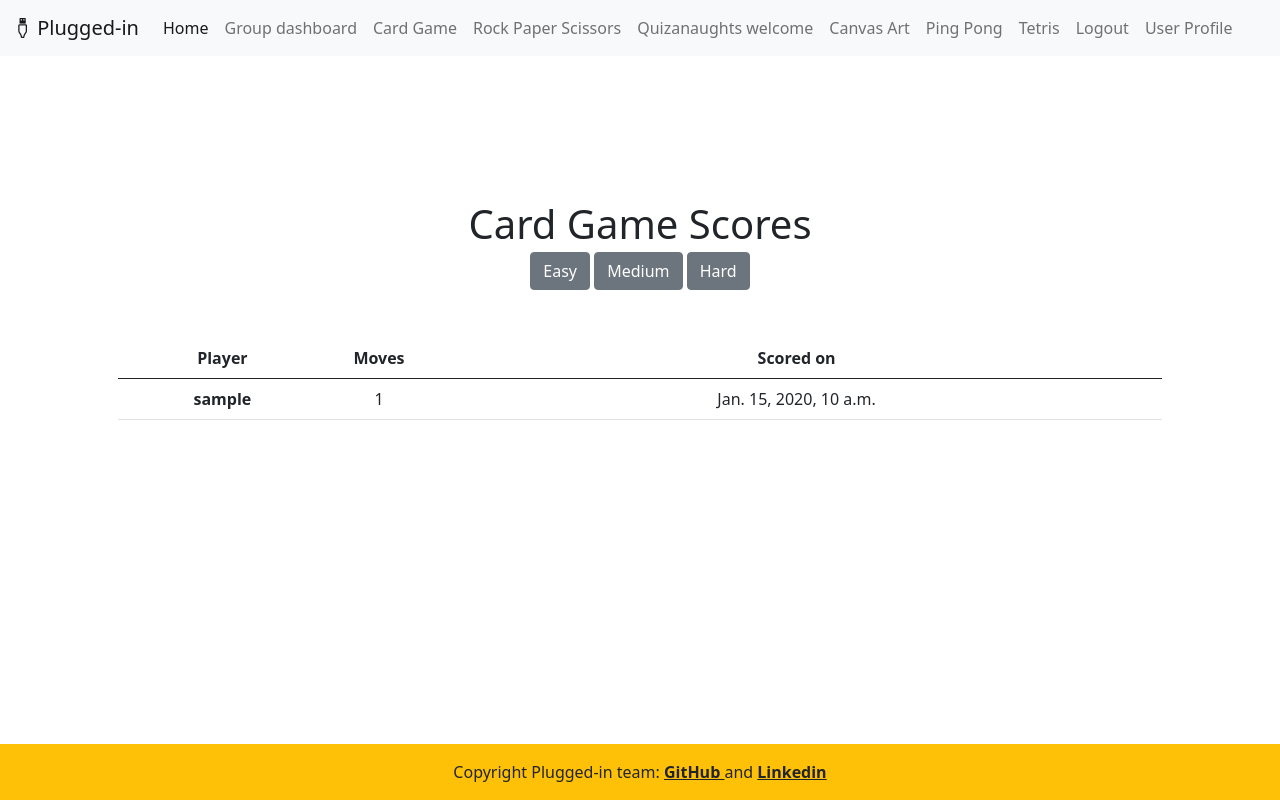
After one commit to manni8436/stay-connected-hackathon, a Django app: page /scores/card_game_easy/ in a window 1280 px wide. The commit adds this page. Run offline with Django 3.2, Linux system fonts and the light colour scheme; a user stored in the database is signed in; tables that the repository leaves empty hold one stand-in row (values such as "Sample post"); some libraries are stand-ins or nearby versions.

Commit message:
Add view, template and url to display scores of the game

```diff
--- a/scores/models.py
+++ b/scores/models.py
@@ -23,4 +23,4 @@ class CardGameScore(models.Model):
         ordering = ['-moves']
 
     def __str__(self):
-        return f'{self.user.username} {self.level} {self.moves}'
+        return f'{self.player.username} {self.level} {self.moves}'
--- a/scores/urls.py
+++ b/scores/urls.py
@@ -5,5 +5,5 @@ from . import views
 
 urlpatterns = [
     path('games/card_game/', views.CardGameView.as_view(), name='card_game'),
-    # path('scores/card_game/', views.card_game_scores, name='card_game_scores'),
+    path('scores/card_game_easy/', views.CardGameEasyScoresView.as_view(), name='card_game_easy'),
 ]
--- a/scores/views.py
+++ b/scores/views.py
@@ -1,11 +1,15 @@
+'''views to display games and scores'''
+# pylint: disable=no-member
 from django.shortcuts import render
 from django.views import generic, View
 from django.views.generic.edit import CreateView
 from django.http import HttpResponseRedirect
+from django.contrib.auth.mixins import LoginRequiredMixin
 from .forms import CardGameForm
+from .models import CardGameScore
 
 
-class CardGameView(CreateView):
+class CardGameView(LoginRequiredMixin, CreateView):
     '''
     class view in get - gets the traffic_msg_form and in post - posts the form
     and creates new traffic alert
@@ -23,12 +27,28 @@ class CardGameView(CreateView):
         form.instance.player = request.user
 
         if form.is_valid():
-            new_score = form.save()
-
-            print(f'NEW SCORE {new_score}')
+            form.save()
             return HttpResponseRedirect('/')
 
         else:
             return HttpResponseRedirect('/')
 
         return HttpResponseRedirect('/')
+
+
+class CardGameEasyScoresView(LoginRequiredMixin, generic.ListView):
+    '''
+    view to display list of scores
+    '''
+    # TODO add filter by the team, once teams are created
+    # def get_queryset(self):
+    #     queryset = super(ScoresListView, self).get_queryset()
+
+    #     queryset = (
+    #         CardGameScore.objects
+    #         .filter(player=self.request.user))
+    #     return queryset
+    quesryset = CardGameScore.objects.filter(level='easy')
+    model = CardGameScore
+    template_name = 'scores/card_game_scores.html'
+    paginate_by = 6
--- a/static/css/card-game.css
+++ b/static/css/card-game.css
@@ -60,7 +60,8 @@ h1 {
 }
 
 .modal-close-button,
-.modal-replay-button {
+.modal-replay-button,
+.modal-submit-button {
     background-color: #ff9a18;
     color: #202020;
     margin: auto;
--- a/static/js/card-game.js
+++ b/static/js/card-game.js
@@ -161,9 +161,8 @@ function pushMoves() {
     document.getElementById("moves").value = j - 1
 }
 
-// switch off the restet game and let django reset the game by reloading url after form submittions
-// let resetButton = document.getElementById("reset");
-// resetButton.addEventListener("click", resetGame);
+let resetButton = document.getElementById("reset");
+resetButton.addEventListener("click", resetGame);
 
 function resetGame() {
     j = 1;
--- a/templates/navbar-and-footer/navbar.html
+++ b/templates/navbar-and-footer/navbar.html
@@ -1,6 +1,8 @@
 <nav class="navbar navbar-expand-lg navbar-light bg-light">
     <div class="container-fluid">
-      <a class="navbar-brand" href="#">Plugged-in</a>
+      <a class="navbar-brand" href="{% url 'home' %}">
+        <span><i class="bi bi-usb-plug"></i></span>
+        Plugged-in</a>
       <button class="navbar-toggler" type="button" data-bs-toggle="collapse" data-bs-target="#navbarTogglerDemo02" aria-controls="navbarTogglerDemo02" aria-expanded="false" aria-label="Toggle navigation">
         <span class="navbar-toggler-icon"></span>
       </button>
@@ -22,10 +24,6 @@
           <li>
             <a class="nav-link" href="{% url 'quizanaughts_welcome' %}">Quizanaughts welcome</a>
           </li>
-
-          <li>
-            <a class="nav-link" href="{% url 'quizanaughts_game' %}">Quizanaughts game</a>
-          </li>
           <li>
             <a class="nav-link" href="{% url 'canvas_art' %}">Canvas Art</a>
           </li>
@@ -40,7 +38,7 @@
             <a class="nav-link" href="{% url 'account_logout' %}">Logout</a>
           </li>
           <li class="nav-item">
-            <a class="nav-link" href="{% url 'profile_form_view' %}">Logout</a>
+            <a class="nav-link" href="{% url 'profile_form_view' %}">User Profile</a>
           </li>
           {% else %}
           <li class="nav-item">
--- /dev/null
+++ b/templates/scores/card_game_scores.html
@@ -0,0 +1,90 @@
+
+
+{% extends "base.html" %}
+{% load static %}
+{% block content %}
+
+<!-- icon for checked mark -->
+<svg xmlns="http://www.w3.org/2000/svg" style="display: none;">
+  <symbol id="check" viewBox="0 0 16 16">
+    <title>Check
+    </title>
+    <path d="M13.854 3.646a.5.5 0 0 1 0 .708l-7 7a.5.5 0 0 1-.708 0l-3.5-3.5a.5.5 0 1 1 .708-.708L6.5 10.293l6.646-6.647a.5.5 0 0 1 .708 0z"/>
+  </symbol>
+</svg>
+<!-- containers start here -->
+<div>
+  <div class="page-overlay d-flex justify-content-center align-items-center">
+    <div class="container options-container p-5">
+      <!-- main header -->
+      <h2 class="display-6 text-center mt-5 mb-1 pt-5">Card Game Scores
+      </h2>
+      <div class="mb-5 text-center">
+        <a href="{% url 'card_game_easy' %}"
+        class="
+        {% if request.resolver_match.url_name == 'card_game_easy' %}
+        btn btn-secondary
+        {% else %}
+        btn btn-outline-secondary
+        {% endif %}
+        ">Easy</a>
+        <a href="{% url 'card_game_easy' %}"
+        class="
+        {% if request.resolver_match.url_name == 'card_game_easy' %}
+        btn btn-secondary
+        {% else %}
+        btn btn-outline-secondary
+        {% endif %}
+        ">Medium</a>
+        <a href="{% url 'card_game_easy' %}"
+        class="
+        {% if request.resolver_match.url_name == 'card_game_easy' %}
+        btn btn-secondary
+        {% else %}
+        btn btn-outline-secondary
+        {% endif %}
+        ">Hard</a>
+      </div>
+      <div class="table-responsive mb-5">
+        <table class="table text-center">
+          <thead>
+            <!--Table row - headers-->
+            <tr>
+              <th style="width: 20%;">Player
+              </th>
+              <th style="width: 10%;">Moves
+              </th>
+              <th style="width: 70%;">Scored on
+              </th>
+            </tr>
+          </thead>
+          <!--Table body-->
+          <tbody>
+              <!-- this is one row -->
+              {% if cardgamescore_list %}
+              {% for score in cardgamescore_list %}
+            <tr>
+              <th scope="row" >{{ score.player }}
+              </th>
+              <td>
+                {{ score.moves }}
+              </td>
+              <td>
+                {{ score.scored_on }}
+              </td>
+
+            </tr>
+            {% endfor %}
+           {% endif %}
+          </tbody>
+        </table>
+      </div>
+    </div>
+  </div>
+</div>
+
+
+{% endblock %}
+
+{% block postload_js %}
+{% endblock %}
```
Also changed, not shown: templates/games/card-game.html (+9 -9 lines), scores/migrations/0001_initial.py (added).
